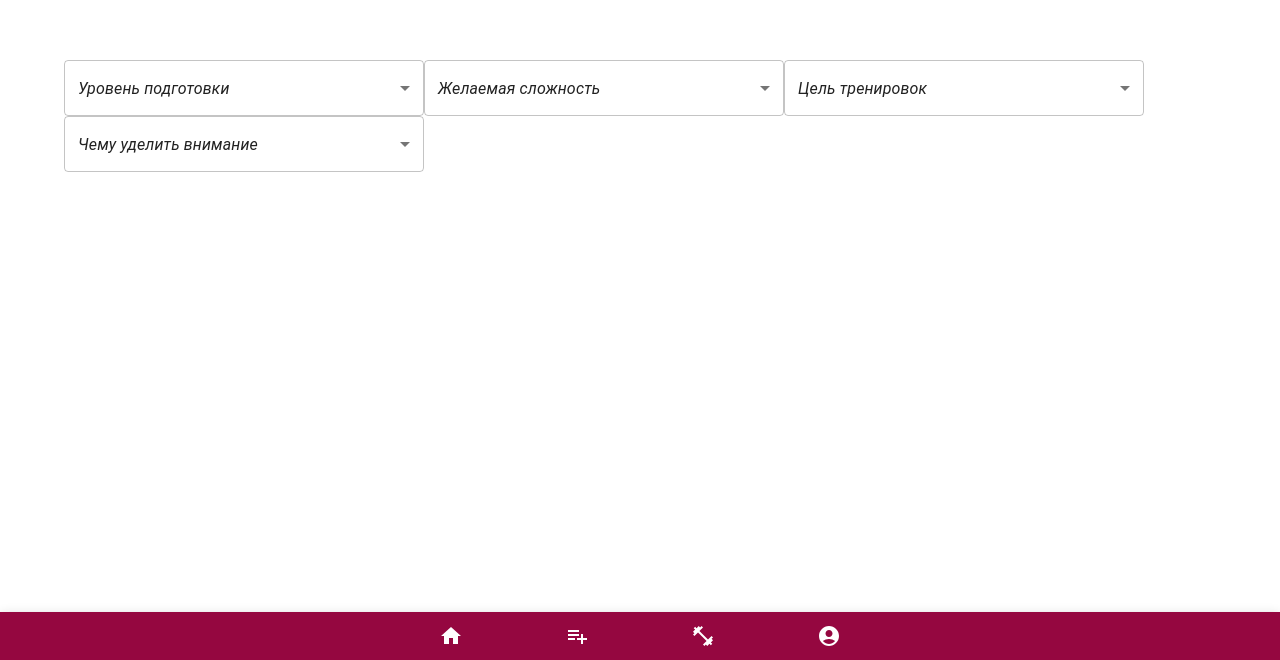
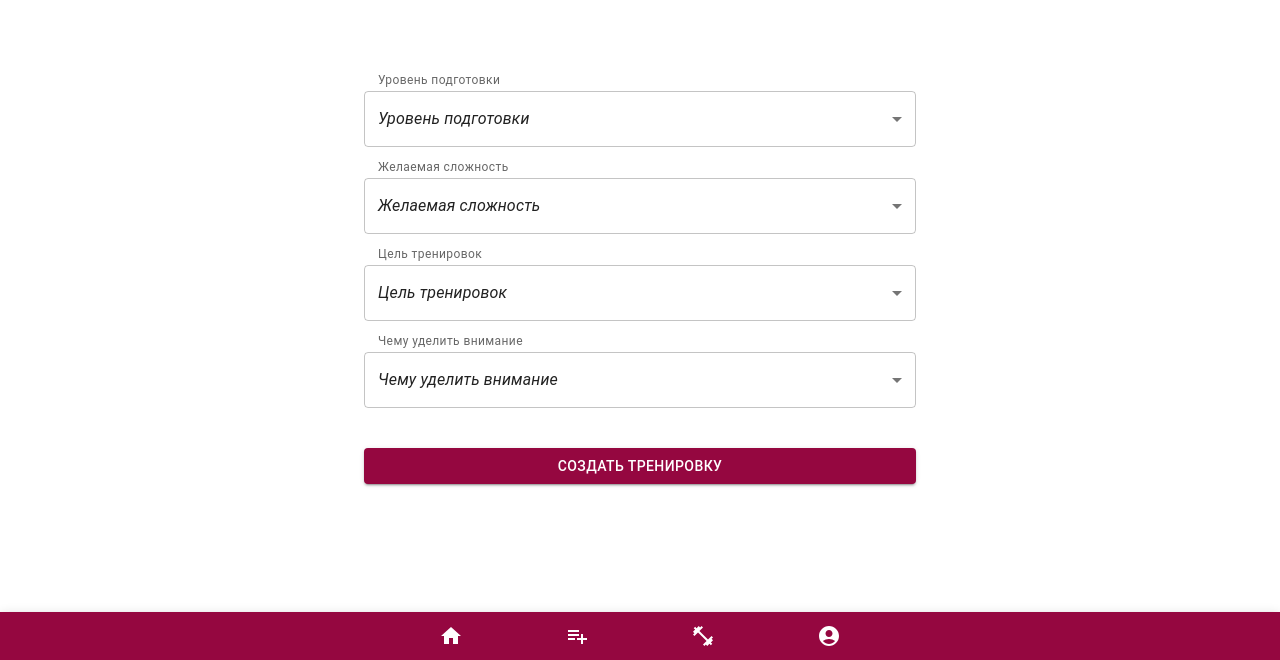
Before and after one commit to mihailryzij0/PowerBody, a React app: page /individual in a window 1280 px wide. Shown: the part 140-800 px from the top of the page. Built offline with nearby package versions, Linux system fonts and the light colour scheme.

Commit message:
created component SelectGrup.ts

```diff
--- a/src/App.tsx
+++ b/src/App.tsx
@@ -22,7 +22,7 @@ function App() {
       />
       <Route path="/posts" element={<PostsList />} />
       <Route path="/posts/:id" element={<Singlepage />} />
-      <Route path="/individual" element={<IndividualWorkout/>} />
+      <Route path="/individual" element={<IndividualWorkout />} />
       <Route path="/login" element={<LoginFormPage />} />
     </Routes>
   );
--- /dev/null
+++ b/src/components/SelectGroup/SelectGroup.tsx
@@ -0,0 +1,50 @@
+import { FormControl, FormHelperText, MenuItem, Select } from "@mui/material";
+import React, { Dispatch, SetStateAction, useCallback } from "react";
+import {
+  SelectGroupState,
+  SelectGrupItems,
+} from "../../pages/IndividualWorkout";
+
+interface SelectGroup {
+  state: SelectGroupState;
+  onCriteriaChange: Dispatch<SetStateAction<SelectGroupState>>;
+  selectGrupItems: SelectGrupItems[];
+}
+
+export default function SelectGroup({
+  state,
+  onCriteriaChange,
+  selectGrupItems,
+}: SelectGroup) {
+  const handleSelectChange = useCallback(
+    (ev, item) => {
+      onCriteriaChange({ ...state, ...{ [item]: ev.target.value } });
+      console.log(state);
+    },
+    [state]
+  );
+  return (
+    <>
+      {selectGrupItems.map((select) => (
+        <FormControl sx={{ mt: 1, minWidth: 360 }} key={select.criteria}>
+          <FormHelperText>{select.placeholder}</FormHelperText>
+          <Select
+            value={state[select.criteria]}
+            onChange={(e) => handleSelectChange(e, select.criteria)}
+            displayEmpty
+            inputProps={{ "aria-label": "Without label" }}
+          >
+            <MenuItem disableRipple={true} key={"20"} value="">
+              <em>{select.placeholder}</em>
+            </MenuItem>
+            {select.items.map((item) => (
+              <MenuItem key={item} value={item}>
+                {item}
+              </MenuItem>
+            ))}
+          </Select>
+        </FormControl>
+      ))}
+    </>
+  );
+}
--- a/src/pages/IndividualWorkout.tsx
+++ b/src/pages/IndividualWorkout.tsx
@@ -1,82 +1,73 @@
-import { Box, Container, FormControl, InputLabel, MenuItem, Select, SelectChangeEvent } from "@mui/material";
+import {
+  Box,
+  Button,
+  Container,
+} from "@mui/material";
 import React, { useState } from "react";
 import Header from "../components/header/Header";
+import SelectGroup from "../components/SelectGroup/SelectGroup";
 
+export interface SelectGroupState {
+  level: string;
+  difficult: string;
+  purpose: string;
+  muscleGroup: string;
+}
+
+export interface SelectGrupItems {
+  criteria: keyof SelectGroupState;
+  placeholder: string;
+  items: Array<string>;
+}
 export default function IndividualWorkout() {
-  const [age, setAge] = useState('');
+  const selectGrupItems: SelectGrupItems[] = [
+    {
+      criteria: "level",
+      placeholder: "Уровень подготовки",
+      items: ["Начинающий", "Средний", "Выше среднего"],
+    },
+    {
+      criteria: "difficult",
+      placeholder: "Желаемая сложность",
+      items: [
+        "Тренировки средней тяжести",
+        "Тренировки полегче",
+        "Тренировки посложнее",
+      ],
+    },
+    {
+      criteria: "purpose",
+      placeholder: "Цель тренировок",
+      items: [
+        "Похудеть",
+        "Набрать массу",
+        "Повысить силовые",
+        "Повысить выносливость",
+      ],
+    },
+    {
+      criteria: "muscleGroup",
+      placeholder: "Чему уделить внимание",
+      items: ["Ноги", "Спина", "Пресс", "Грудь"],
+    },
+  ];
 
-  const handleChange = (event: SelectChangeEvent) => {
-    setAge(event.target.value);
-  };
+  const [criteria, setСriteria] = useState<SelectGroupState>({
+    level: "",
+    difficult: "",
+    purpose: "",
+    muscleGroup: "",
+  });
+
   return (
-    <Container>
-      <Box mt={'200px'}>
-        <FormControl>
-          <Select
-           sx={{width:'360px'}}
-           value={age}
-           onChange={handleChange}
-           displayEmpty
-           inputProps={{ 'aria-label': 'Without label' }}
-          >
-           <MenuItem value="">
-            <em>Уровень подготовки</em>
-          </MenuItem>
-          <MenuItem value={10}>Начинающий</MenuItem>
-          <MenuItem value={21}>Средний</MenuItem>
-          <MenuItem value={22}>Выше среднего</MenuItem>
-          </Select>
-        </FormControl>
-        <FormControl>
-          <Select
-           sx={{width:'360px'}}
-           value={age}
-           onChange={handleChange}
-           displayEmpty
-           inputProps={{ 'aria-label': 'Without label' }}
-          >
-           <MenuItem value="">
-            <em>Желаемая сложность</em>
-          </MenuItem>
-          <MenuItem value={10}>Тренировки средней тяжести</MenuItem>
-          <MenuItem value={21}>Тренировки полегче</MenuItem>
-          <MenuItem value={22}>Тренировки посложнее</MenuItem>
-          </Select>
-        </FormControl>
-        <FormControl>
-          <Select
-           sx={{width:'360px'}}
-           value={age}
-           onChange={handleChange}
-           displayEmpty
-           inputProps={{ 'aria-label': 'Without label' }}
-          >
-           <MenuItem value="">
-            <em>Цель тренировок</em>
-          </MenuItem>
-          <MenuItem value={10}>Похудеть</MenuItem>
-          <MenuItem value={21}>Набрать массу</MenuItem>
-          <MenuItem value={22}>Повысить силовые</MenuItem>
-          <MenuItem value={22}>Повысить выносливость</MenuItem>
-          </Select>
-        </FormControl>
-        <FormControl >
-          <Select
-           sx={{width:'360px'}}
-           value={age}
-           onChange={handleChange}
-           displayEmpty
-           inputProps={{ 'aria-label': 'Without label' }}
-          >
-           <MenuItem value="">
-            <em>Чему уделить внимание</em>
-          </MenuItem>
-          <MenuItem value={10}>Ноги</MenuItem>
-          <MenuItem value={21}>Спина</MenuItem>
-          <MenuItem value={22}>Пресс</MenuItem>
-          <MenuItem value={22}>Грудь</MenuItem>
-          </Select>
-        </FormControl>
+    <Container maxWidth={"sm"}>
+      <Box sx={{  display:'flex', flexDirection: 'column'}}  mt={"200px"}>
+        <SelectGroup
+          state={criteria}
+          onCriteriaChange={setСriteria}
+          selectGrupItems={selectGrupItems}
+        />
+        <Button sx={{mt:'40px'}} variant="contained">Создать тренировку</Button>
       </Box>
 
       <Header></Header>
--- a/src/store/slices/userWorkoutSlice.ts
+++ b/src/store/slices/userWorkoutSlice.ts
@@ -1,8 +1,9 @@
 import { async } from "@firebase/util";
 import { createAsyncThunk, createSlice } from "@reduxjs/toolkit";
+import { User } from "firebase/auth";
 import { doc, getDoc, setDoc } from "firebase/firestore";
 import { db } from "../../firebaseAPI";
-import { Post } from "./cardsSlice";
+import { Post, Workout } from "./cardsSlice";
 
 interface userWorkout {
   idUser: string | null;
@@ -35,7 +36,7 @@ export const setUpdateWorkout = createAsyncThunk(
     const {
       user,
       userWorkout: { workout },
-    } = getState();
+    } = getState() as any;
     await setDoc(doc(db, "userWorkout", `${user.idUser}`), workout);
   }
 );
```
Also changed, not shown: src/pages/Profile.tsx (+4 -6 lines), src/trainingCreator.ts (added).
